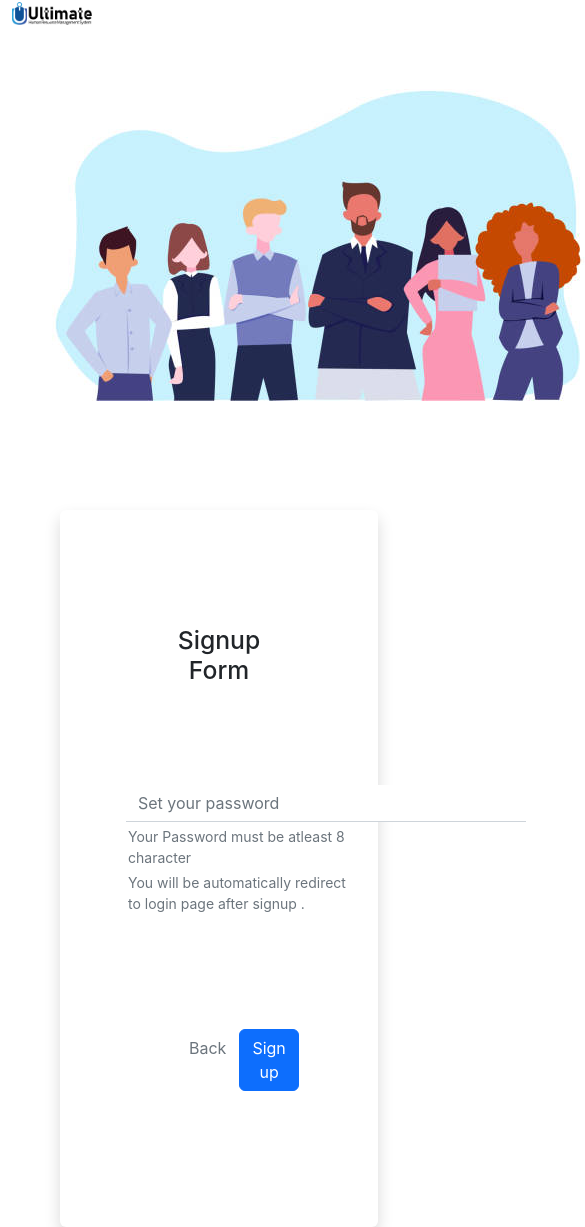
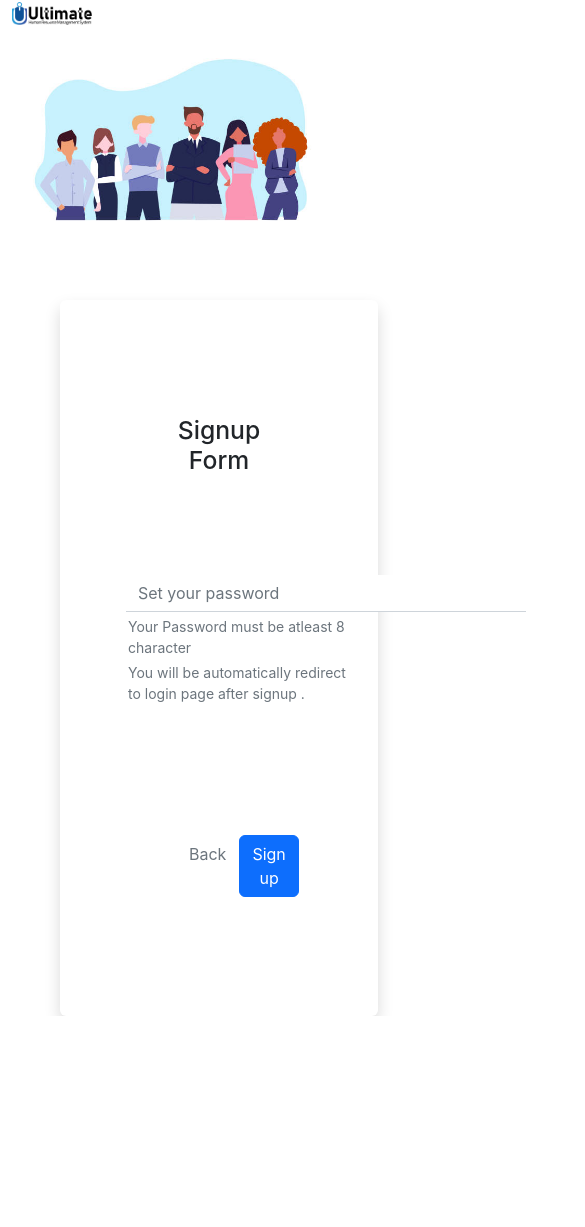
Before and after one commit to siambd/nexisltd-task, a React (Create React App) app: page /SignUp3 in a window 390 px wide. Shown: the top 1227 px of the page, 585 px wide, since content can reach past the window. After the commit the page ends 1016 px from the top, so only its background shows below. Built offline with nearby package versions, Linux system fonts and the light colour scheme.

Commit message:
mobile responssive

```diff
--- a/src/Pages/AttendenceForm/AttendenceForm.js
+++ b/src/Pages/AttendenceForm/AttendenceForm.js
@@ -46,9 +46,9 @@ const Attendance = () => {
     return (
         <div className='container'>
             <div className="navbar  ">
-                <img  src={logo} alt="logo" className='img-fluid w-15' />
+                <img  src={logo} alt="logo" className='img-fluid w-auto' />
             </div>
-            <div className='d-flex justify-content-center my-3 '>
+            <div className='d-flex justify-content-center my-3 pb-4 '>
             <div className='bg-primary border rounded-3'>
                 <h1 className='text-white text-center  py-3 px-5 '>Attendance Information</h1>
             </div>
--- a/src/Pages/LayoutMain/Main.js
+++ b/src/Pages/LayoutMain/Main.js
@@ -11,8 +11,8 @@ const main = () => {
       <div className="container  ">
         <div className="  d-xxl-flex d-md-flex align-items-center">
           <div className=" me-5  ">
-            <div className="img-fluid w-25"> <img src={logo} alt="" className="img-fluid " /></div>
-            <div ><img src={banner} alt="" /></div>
+            <div className="img-fluid w-25 "> <img src={logo} alt="" className="img-fluid " /></div>
+            <div ><img src={banner} alt="" className="img-fluid " /></div>
 
           </div>
 
--- a/src/Pages/Login/Login.css
+++ b/src/Pages/Login/Login.css
@@ -9,7 +9,7 @@ color: blue;
     margin: 100px;
 }
 .loginButton{
-    margin: 50px;
+    margin: 35px;
 
 }
 
--- a/src/Pages/Login/Login.js
+++ b/src/Pages/Login/Login.js
@@ -30,7 +30,7 @@ const Login = () => {
   return (
     <div>
       <div className="loginHeading">
-        <h2 className="text-center my-5 "> Login Form </h2>
+        <h2 className="text-center my-1 "> Login Form </h2>
       </div>
       <form onSubmit={handleLogin}>
         <div className="mb-3">
--- a/src/Pages/SignUp/SignUp1/SignUp.css
+++ b/src/Pages/SignUp/SignUp1/SignUp1.css
@@ -12,5 +12,4 @@
 }
     .nextStepButton{
         margin-bottom: 70px;
-
     }
--- a/src/Pages/SignUp/SignUp1/SignUp1.js
+++ b/src/Pages/SignUp/SignUp1/SignUp1.js
@@ -1,6 +1,6 @@
 import React from 'react';
 import { Link } from 'react-router-dom';
-import './SignUp.css'
+import './SignUp1.css'
 import { FontAwesomeIcon } from '@fortawesome/react-fontawesome';
 import { faArrowRight } from '@fortawesome/free-solid-svg-icons';
 
@@ -13,7 +13,7 @@ const SignUp1 = () => {
             <div>
                 <div>
                     <div className='SignUp1Heading'>
-                    <h2 className="text-center my-5"> Signup Form 1</h2>
+                    <h2 className="text-center my-5"> Signup Form </h2>
                     </div>
                     <form >
                         <div className='mb-5'>
@@ -21,7 +21,7 @@ const SignUp1 = () => {
                         <input className="form-control pt-4" type="text" placeholder="Write Last Name" aria-label="default input example" required />
                         </div>
 
-                    <div className='d-flex justify-content-center my-3'>
+                    <div className='d-flex justify-content-center pt-3 '>
 
                         <Link to='/SignUp2'>
                         <button type="button" class="btn btn-primary btn-xl-lg nextStepButton">Next step <FontAwesomeIcon icon={faArrowRight}/>  </button>
--- a/src/Pages/SignUp/SignUp3/SignUp3.css
+++ b/src/Pages/SignUp/SignUp3/SignUp3.css
@@ -6,6 +6,7 @@
 .signUpBackButton{
     margin: 100px;
     margin-top: 115px;
-    margin-bottom: 120px;
+    margin-bottom: 103px;
+    /* padding-bottom: 10px; */
 
 }
--- a/src/Pages/SignUp/SignUp3/SignUp3.js
+++ b/src/Pages/SignUp/SignUp3/SignUp3.js
@@ -54,12 +54,12 @@ const SignUp3 = () => {
             </div>
 
             <div className="d-flex justify-content-around  signUpBackButton">
-              <div className="">
+              <div className="pt-3">
                 <Link to="/SignUp2">
                 <button type="button" class="btn btn-link text-secondary text-decoration-none ">Back</button>
                 </Link>
               </div>
-              <div className="">
+              <div className="pt-3">
               <button type="submit" class="btn btn-xl-lg btn-primary">Sign up</button>
 
               </div>
```
Also changed, not shown: src/Pages/LayoutMain/Main.css (+16 -0 lines).
